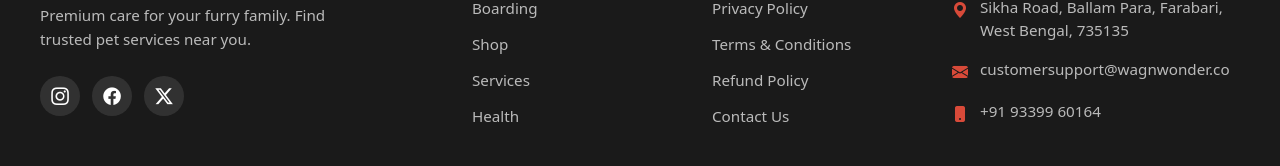
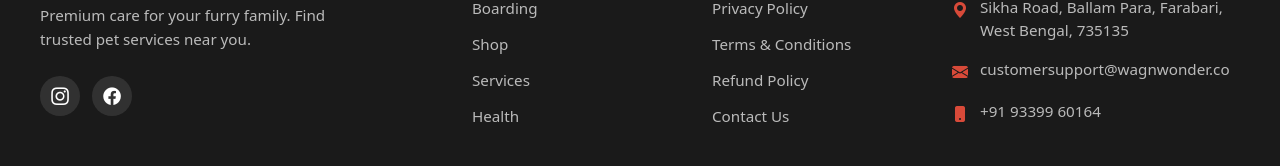
Before and after one commit to akashchauhanweb/wagnwonder-react, a React (Vite) app: page /login in a window 1280 px wide. Shown: the part 915-1081 px from the top of the page. Built offline with nearby package versions, Linux system fonts and the light colour scheme.

Commit message:
corrected social links

```diff
--- a/src/assets/components/Footer.jsx
+++ b/src/assets/components/Footer.jsx
@@ -16,9 +16,9 @@ const USEFUL_LINKS = [
 ];
 
 const SOCIAL_LINKS = [
-    { label: 'Instagram', icon: 'bi-instagram', url: 'https://instagram.com' },
-    { label: 'Facebook', icon: 'bi-facebook', url: 'https://facebook.com' },
-    { label: 'Twitter', icon: 'bi-twitter-x', url: 'https://twitter.com' },
+    { label: 'Instagram', icon: 'bi-instagram', url: 'https://www.instagram.com/wagnwonder.co' },
+    { label: 'Facebook', icon: 'bi-facebook', url: 'https://www.facebook.com/share/17yjD1igH5/?mibextid=wwXIfr' },
+    // { label: 'Twitter', icon: 'bi-twitter-x', url: 'https://twitter.com' },
 ];
 
 function Footer() {
--- a/src/pages/ContactUs.jsx
+++ b/src/pages/ContactUs.jsx
@@ -267,15 +267,15 @@ function ContactUs() {
                     <div className="contact-social">
                         <h3>Follow Us</h3>
                         <div className="contact-social-links">
-                            <a href="https://instagram.com" target="_blank" rel="noopener noreferrer">
+                            <a href="https://www.instagram.com/wagnwonder.co" target="_blank" rel="noopener noreferrer">
                                 <i className="bi bi-instagram"></i>
                             </a>
-                            <a href="https://facebook.com" target="_blank" rel="noopener noreferrer">
+                            <a href="https://www.facebook.com/share/17yjD1igH5/?mibextid=wwXIfr" target="_blank" rel="noopener noreferrer">
                                 <i className="bi bi-facebook"></i>
                             </a>
-                            <a href="https://twitter.com" target="_blank" rel="noopener noreferrer">
+                            {/* <a href="https://twitter.com" target="_blank" rel="noopener noreferrer">
                                 <i className="bi bi-twitter-x"></i>
-                            </a>
+                            </a> */}
                         </div>
                     </div>
                 </div>
```
